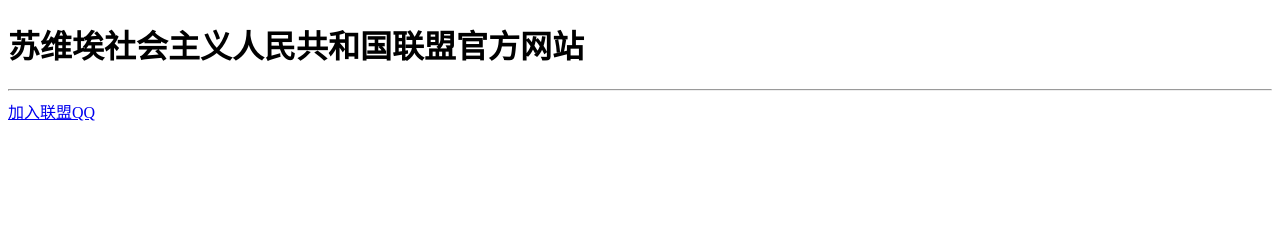
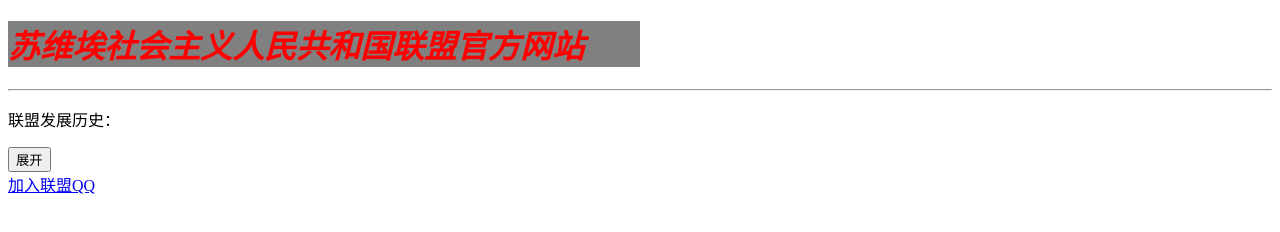
Before and after one commit to ABCDEFG42232434523/USSR, a plain HTML site: page index.html in a window 1280 px wide. Drawn offline with nearby package versions, Linux system fonts and the light colour scheme.

Commit message:
Add files via upload

```diff
--- a/index.html
+++ b/index.html
@@ -4,16 +4,43 @@
   <head>
     <!--标题-->
     <title>联盟官方网站</title>
-    <!--JavaScript框架-->
-    <script type="type/javascript"></script>
+    <!--JavaScript-Vue框架-->
+    <script src="https://cdnjs.cloudflare.com/ajax/libs/2.5.21/vue.js"></script>
+
+    <!--JavaScript-->
+    <script>
+        //alert('联盟官网欢迎您~')
+    </script>
+
+    <!--CSS-->
+    <style>
+        h1{
+            color: red;
+            font-family: 宋体;
+        }
+        .title{
+            background-color: gray;
+            width: 50%;
+        }
+    </style>
 
   </head>
 
   <body>
-    <div>
-       <h1>苏维埃社会主义人民共和国联盟官方网站</h1>
+    <div class="title">
+       <h1><i>苏维埃社会主义人民共和国联盟官方网站</i></h1>
     </div>
     <hr/>
+
+    <div>
+        <div>
+                <p>联盟发展历史：</p>
+                <button>展开</button>
+        </div>
+
+        <div class="jShao"></div>
+    </div>
+
     <div>
        <a href="http://qm.qq.com/cgi-bin/qm/qr?_wv=1027&k=Fcd0--VmsLQWTiDHJRnaCsAxuyvoEVze&authKey=q4nKm78s3qHxM%2FOvmn6YbjPKtDpcUrLHlHHryC%2FbKcgIIHcRIfBKXwnIhjrm22bP&noverify=0&group_code=822427667">加入联盟QQ</a>
     </div>
```
Also changed, not shown: image.bmp (added).
